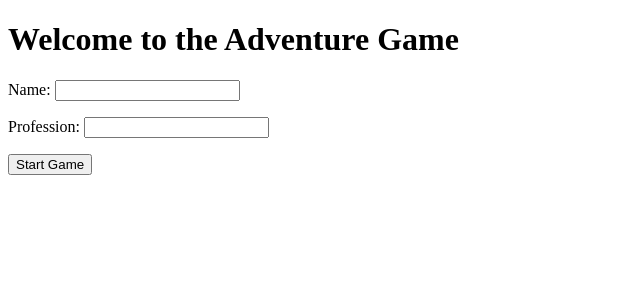
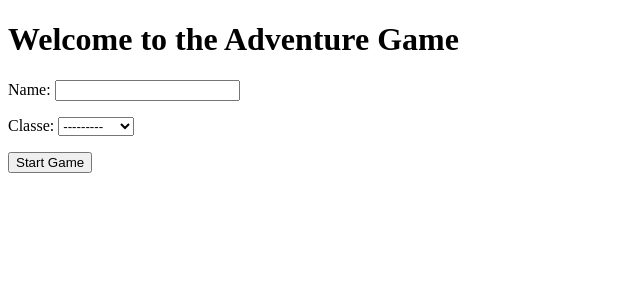
Before and after one commit to rziwnl/roleplay_game, a Django app: page / in a window 1280 px wide. Shown: the top 300 px of the page, without its empty margins (0-640 px from the left). Run offline with Django 5.2, Linux system fonts and the light colour scheme.

Commit message:
change "profession" for "classe"

```diff
--- a/gaming/forms.py
+++ b/gaming/forms.py
@@ -4,4 +4,7 @@ from .models import Player
 class PlayerForm(forms.ModelForm):
     class Meta:
         model = Player
-        fields = ['name', 'profession']
+        fields = ['name', 'classe']
+        widget = {
+            'classe': forms.Select(choices=Player.CLASS_CHOICES)
+        }
--- a/gaming/models.py
+++ b/gaming/models.py
@@ -1,8 +1,16 @@
 from django.db import models
 
 class Player(models.Model):
+    CLASS_CHOICES = [
+        ('assassin', 'Assassin'),
+        ('warrior', 'Warrior'),
+        ('wizard', 'Wizard'),
+        ('knight', 'Knight'),
+        ('archer', 'Archer')
+    ]
+
     name = models.CharField(max_length=100)
-    profession = models.CharField(max_length=100)
+    classe = models.CharField(max_length=100, choices=CLASS_CHOICES)
     health = models.IntegerField(default=100)
     experience = models.IntegerField(default=0)
     money = models.IntegerField(default=0)
--- a/gaming/templates/gaming/game.html
+++ b/gaming/templates/gaming/game.html
@@ -4,8 +4,9 @@
 </head>
 <body>
     <h1>Welcome, {{ player.name }}</h1>
-    <p>Profession: {{ player.profession }}</p>
+    <p>Classe: {{ player.classe }}</p>
     <p>Health: {{ player.health }}</p>
     <p>Experience: {{ player.experience }}</p>
+    <p>Money: {{ player.money }}</p>
 </body>
 </html>
```
Also changed, not shown: db.sqlite3, gaming/migrations/0002_remove_player_profession_player_classe.py (added).
